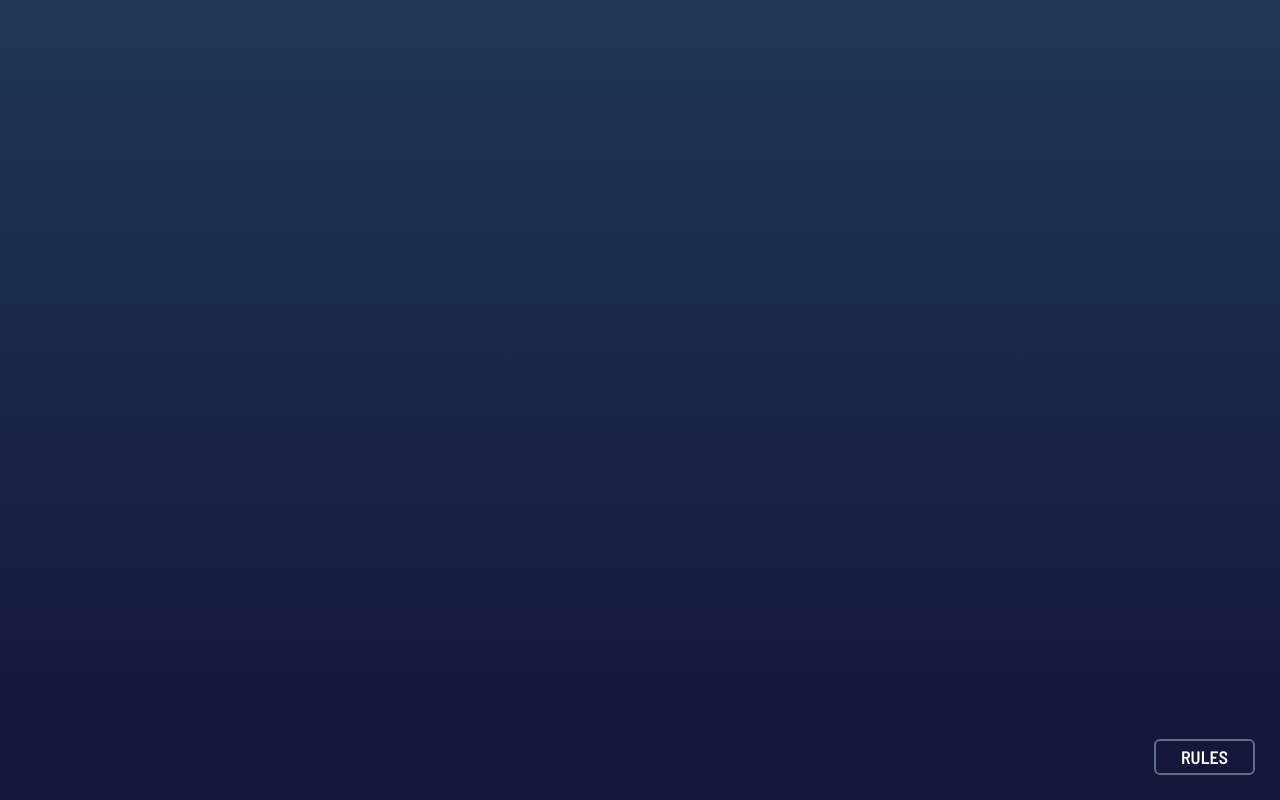
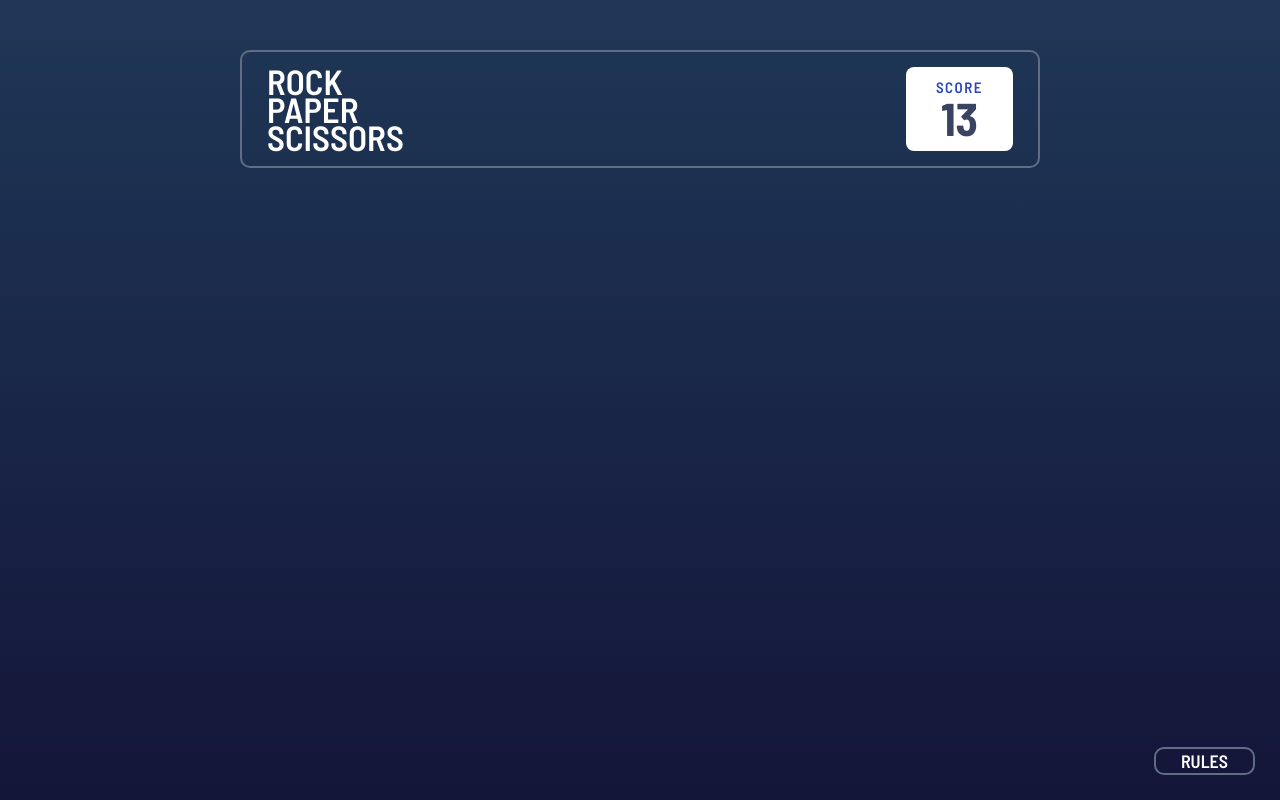
Before and after one commit to Leonardo-G/rock-paper-scissors-frontmentor, a Next.js app: page / in a window 1280 px wide. Built offline with nearby package versions, Linux system fonts and the light colour scheme.

Commit message:
header container component

```diff
--- a/components/UI/Border.tsx
+++ b/components/UI/Border.tsx
@@ -5,20 +5,28 @@ interface Props {
     children: ReactNode;
     padding?: string;
     pointer?: boolean;
+    width?: string;
+    margin?: string;
 }
 
 const BorderStyle = styled.div`
-    padding: ${ ({ padding }: { padding?: string, pointer?: boolean }) => padding ? padding : "0px" };
+    padding: ${ ({ padding }: { padding?: string, pointer?: boolean, width?: string, margin?: string }) => padding ? padding : "0px" };
     background: transparent;
     border: 2px solid hsl(217, 16%, 45%);
-    border-radius: 6px;
-    width: fit-content;
+    border-radius: 10px;
+    width: ${ ({ width }) => width ? width : "fit-content" };
+    margin: ${ ({ margin }) => margin ? margin : "0px" };
     cursor: ${ ({ pointer }) => pointer ? "pointer" : "auto" };
 `
 
-export const Border: FC<Props> = ({ children, padding, pointer = false }) => {
+export const Border: FC<Props> = ({ width, children, padding, pointer = false, margin }) => {
     return (
-        <BorderStyle padding={ padding } pointer={ pointer }>
+        <BorderStyle
+            padding={ padding }
+            pointer={ pointer }
+            width={ width }
+            margin={ margin }
+        >
             { children }
         </BorderStyle>
     )
--- /dev/null
+++ b/components/header/HeaderContainer.tsx
@@ -0,0 +1,25 @@
+import React from 'react'
+import styled from 'styled-components'
+
+import { Border } from '../UI/Border'
+import { ScoreHeader } from './ScoreHeader'
+import { TextHeader } from './TextHeader'
+
+const Box = styled.div`
+    display: flex;
+    justify-content: space-between;
+    width: 100%;
+`
+
+export const HeaderContainer = () => {
+    return (
+        <div style={{ paddingTop: "50px" }}>
+            <Border padding="15px 25px" width='100%'>
+                <Box>
+                    <TextHeader />
+                    <ScoreHeader />
+                </Box>
+            </Border>
+        </div>
+    )
+}
--- /dev/null
+++ b/components/header/ScoreHeader.tsx
@@ -0,0 +1,30 @@
+import React from 'react'
+import styled from 'styled-components'
+import { Text } from '../../styled/globals'
+
+const Box = styled.div`
+    background: #fff;
+    display: flex;
+    flex-direction: column;
+    align-items: center;
+    padding: 10px 30px;
+    border-radius: 8px;
+    justify-content: space-around;
+`
+
+export const ScoreHeader = () => {
+    return (
+        <Box>
+            <Text
+                color='hsl(229, 64%, 46%)'
+                size={ 15 }
+                letterS={ 1.5 }
+            >Score</Text>
+            <Text
+                color='hsl(229, 25%, 31%)'
+                size={ 46 }
+                bold
+            >13</Text>
+        </Box>
+    )
+}
--- /dev/null
+++ b/components/header/TextHeader.tsx
@@ -0,0 +1,19 @@
+import React from 'react'
+import styled from 'styled-components'
+import { Text } from '../../styled/globals'
+
+const Box = styled.div`
+    display: flex;
+    flex-direction: column;
+`
+
+export const TextHeader = () => {
+    return (
+        <Box>
+            <Text
+                size={ 35 }
+                width={ 30 }
+            >ROCK PAPER SCISSORS</Text>
+        </Box>
+    )
+}
--- a/pages/index.tsx
+++ b/pages/index.tsx
@@ -1,11 +1,17 @@
+import { HeaderContainer } from "../components/header/HeaderContainer";
 import { LayoutPage } from "../components/layout/LayoutPage";
 import { Position } from "../components/position/Position";
 import { Border } from "../components/UI/Border";
-import { Text } from "../styled/globals";
+import { Container, Text } from "../styled/globals";
 
 export default function Home() {
   return (
     <LayoutPage title="ROCK PAPER, SCISSORS">
+      <Container>
+        <Container minWidth={ 800 }>
+          <HeaderContainer />
+        </Container>
+      </Container>
       <Position bottom="25px" rigth="25px">
         <Border padding="5px 25px" pointer>
           <Text size={ 18 }>Rules</Text>
--- a/styled/globals.ts
+++ b/styled/globals.ts
@@ -8,6 +8,15 @@ export const Theme = styled.div`
 `
 
 export const Text = styled.p`
-    font-size: ${ ({ size }: { size?: number, letterS?: number }) => size ? `${size}px` : "16px" };
-    letter-spacing: ${ ({ letterS }) => letterS ? letterS : 0 };
+    font-size: ${ ({ size }: { bold?: boolean, size?: number, letterS?: number, width?: number, color?: string }) => size ? `${size}px` : "16px" };
+    letter-spacing: ${ ({ letterS }) => letterS ? `${letterS}px` : 0 };
+    color: ${ ({ color }) => color ? color : "#fff" };
+    width: ${ ({ width }) => width ? `${ width }px` : "fit-content" };
+    font-weight: ${ ({ bold }) => bold ? 700 : 600 };
+    line-height: 0.8;
 `
+
+export const Container = styled.div`
+    width: ${ ({ minWidth } : { minWidth?: number }) => minWidth ? `min( ${ minWidth }px, 95%)` : "min( 1360px, 95% )" };
+    margin: 0 auto;
+`
```
